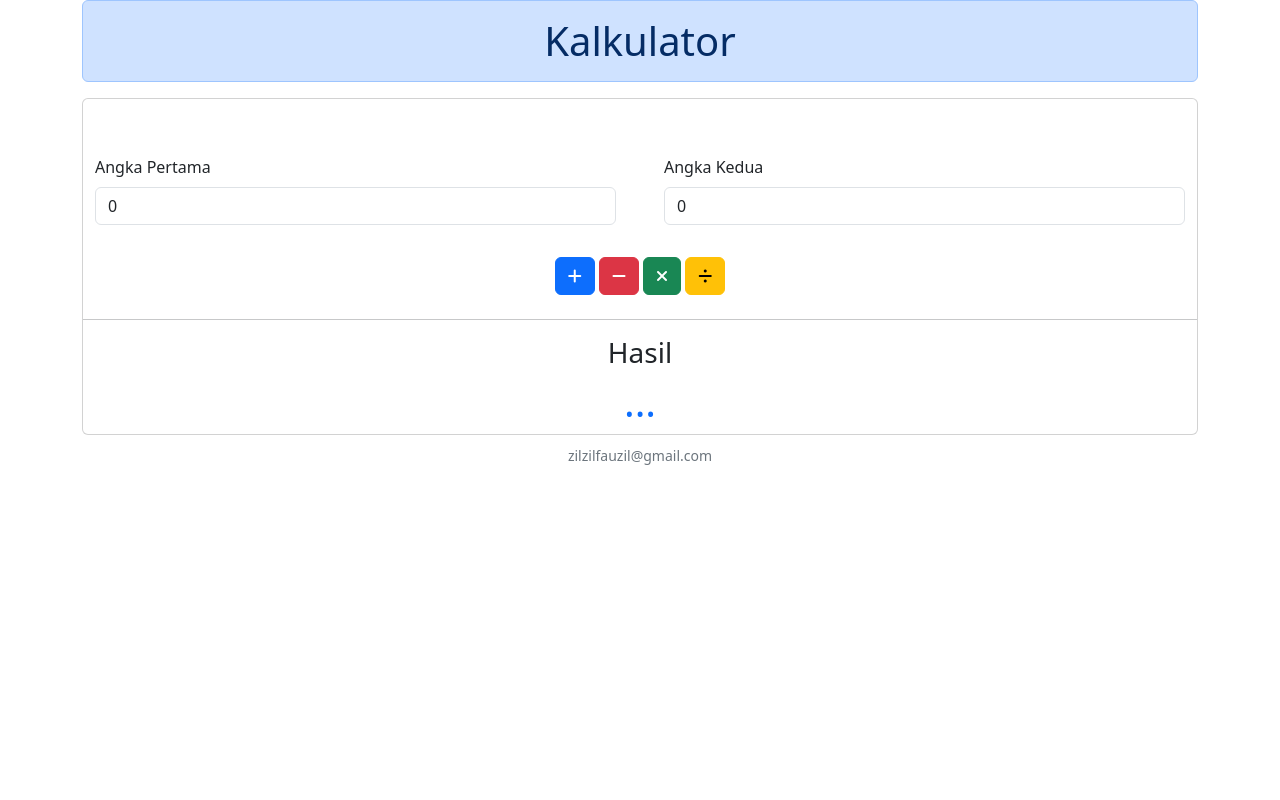
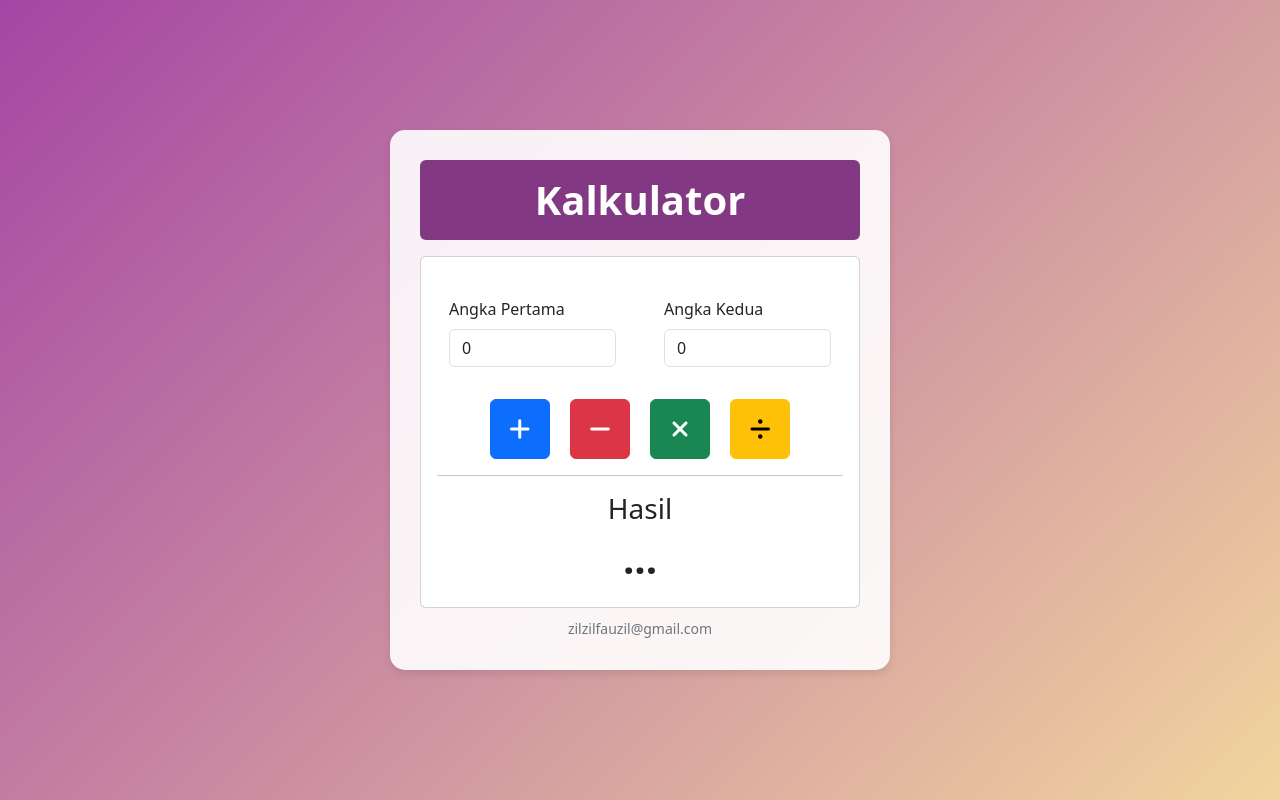
Before and after one commit to fauziiladhim1/pgweb-acara3, a plain HTML site: page index.html in a window 1280 px wide. Drawn offline with nearby package versions, Linux system fonts and the light colour scheme.

Commit message:
Update index.html

```diff
--- a/index.html
+++ b/index.html
@@ -4,19 +4,78 @@
 <head>
     <meta charset="UTF-8">
     <meta name="viewport" content="width=device-width, initial-scale=1.0">
-    <title>Calculator</title>
+    <title>Kalkulator</title>
 
     <link rel="stylesheet" href="https://cdn.jsdelivr.net/npm/bootstrap@5.3.1/dist/css/bootstrap.min.css">
     <link rel="stylesheet" href="https://cdnjs.cloudflare.com/ajax/libs/font-awesome/6.4.2/css/all.min.css"
         integrity="sha512-z3gLpd7yknf1YoNbCzqRKc4qyor8gaKU1qmn+CShxbuBusANI9QpRohGBreCFkKxLhei6S9CQXFEbbKuqLg0DA=="
         crossorigin="anonymous" referrerpolicy="no-referrer" />
+    <style>
+        /* Ganti latar belakang dengan gradien */
+        body {
+            background: linear-gradient(135deg, #A446A4, #F2D49E); /* Gradien */
+            background-size: cover;
+            background-position: center;
+            height: 100vh;
+            display: flex;
+            justify-content: center;
+            align-items: center;
+        }
+
+        .container {
+            background-color: rgba(255, 255, 255, 0.9);
+            padding: 30px;
+            border-radius: 15px;
+            box-shadow: 0 4px 8px rgba(0, 0, 0, 0.1);
+            max-width: 500px;
+            width: 100%;
+        }
+
+        h1.alert {
+            background-color: #833883;
+            border: none;
+            color: white;
+            font-weight: bold;
+        }
+
+        /* Efek animasi untuk tombol saat diklik */
+        .btn {
+            width: 60px;
+            height: 60px;
+            font-size: 1.5rem;
+            transition: transform 0.2s ease, box-shadow 0.2s ease; /* Transisi untuk animasi */
+        }
+
+        .btn:hover {
+            box-shadow: 0 4px 8px rgba(0, 0, 0, 0.2);
+        }
+
+        /* Animasi saat tombol diklik */
+        .btn:active {
+            transform: scale(1.1); /* Sedikit membesar */
+            box-shadow: 0 8px 16px rgba(0, 0, 0, 0.3); /* Bayangan lebih besar */
+        }
+
+        h3 {
+            margin-bottom: 10px;
+        }
+
+        h1#hasil {
+            font-size: 2.5rem;
+            font-weight: bold;
+        }
+
+        .text-center small {
+            color: rgba(0, 0, 0, 0.6);
+        }
+    </style>
 </head>
 
 <body>
     <div class="container">
-        <h1 class="alert alert-primary text-center">Kalkulator</h1>
+        <h1 class="alert text-center">Kalkulator</h1>
         <div class="card">
-            <div class="card-body"></div>
+            <div class="card-body">
                 <div class="row">
                     <div class="col p-4">
                         <div class="mb-2">
@@ -32,27 +91,26 @@
                     </div>
                 </div>
                 <div class="mb-2 text-center">
-                <button type="button" class="btn btn-primary" onclick="penjumlahan()">
+                    <button type="button" class="btn btn-primary mx-2" onclick="penjumlahan()">
                         <i class="fa-solid fa-plus"></i>
                     </button>
-                <button type="button" class="btn btn-danger" onclick="pengurangan()">
+                    <button type="button" class="btn btn-danger mx-2" onclick="pengurangan()">
                         <i class="fa-solid fa-minus"></i>
                     </button>
-                <button type="button" class="btn btn-success" onclick="perkalian()">
+                    <button type="button" class="btn btn-success mx-2" onclick="perkalian()">
                         <i class="fa-solid fa-xmark"></i>
                     </button>
-                <button type="button" class="btn btn-warning" onclick="pembagian()">
+                    <button type="button" class="btn btn-warning mx-2" onclick="pembagian()">
                         <i class="fa-solid fa-divide"></i>
                     </button>
                 </div>
                 <hr>
                 <div class="text-center">
                     <h3>Hasil</h3>
-                <h1 id="hasil" class="text-primary">...</h1>
+                    <h1 id="hasil" class="text">...</h1>
                 </div>
             </div>
         </div>
-
         <div class="text-center mt-2">
             <small class="text-secondary">zilzilfauzil@gmail.com</small>
         </div>
@@ -62,9 +120,6 @@
         integrity="sha384-YvpcrYf0tY3lHB60NNkmXc5s9fDVZLESaAA55NDzOxhy9GkcIdslK1eN7N6jIeHz"
         crossorigin="anonymous"></script>
     <script>
-
-
-        // penjumlahan
         function penjumlahan() {
             let n1 = document.getElementById("angka1").value;
             let n2 = document.getElementById("angka2").value;
@@ -72,7 +127,6 @@
             document.getElementById("hasil").innerHTML = hasil;
         }
 
-        // pengurangan
         function pengurangan() {
             let n1 = document.getElementById("angka1").value;
             let n2 = document.getElementById("angka2").value;
@@ -80,7 +134,6 @@
             document.getElementById("hasil").innerHTML = hasil;
         }
 
-        // perkalian
         function perkalian() {
             let n1 = document.getElementById("angka1").value;
             let n2 = document.getElementById("angka2").value;
@@ -88,7 +141,6 @@
             document.getElementById("hasil").innerHTML = hasil;
         }
 
-        // pembagian
         function pembagian() {
             let n1 = document.getElementById("angka1").value;
             let n2 = document.getElementById("angka2").value;
```
Lines whose indentation alone changed are shown as unchanged.
